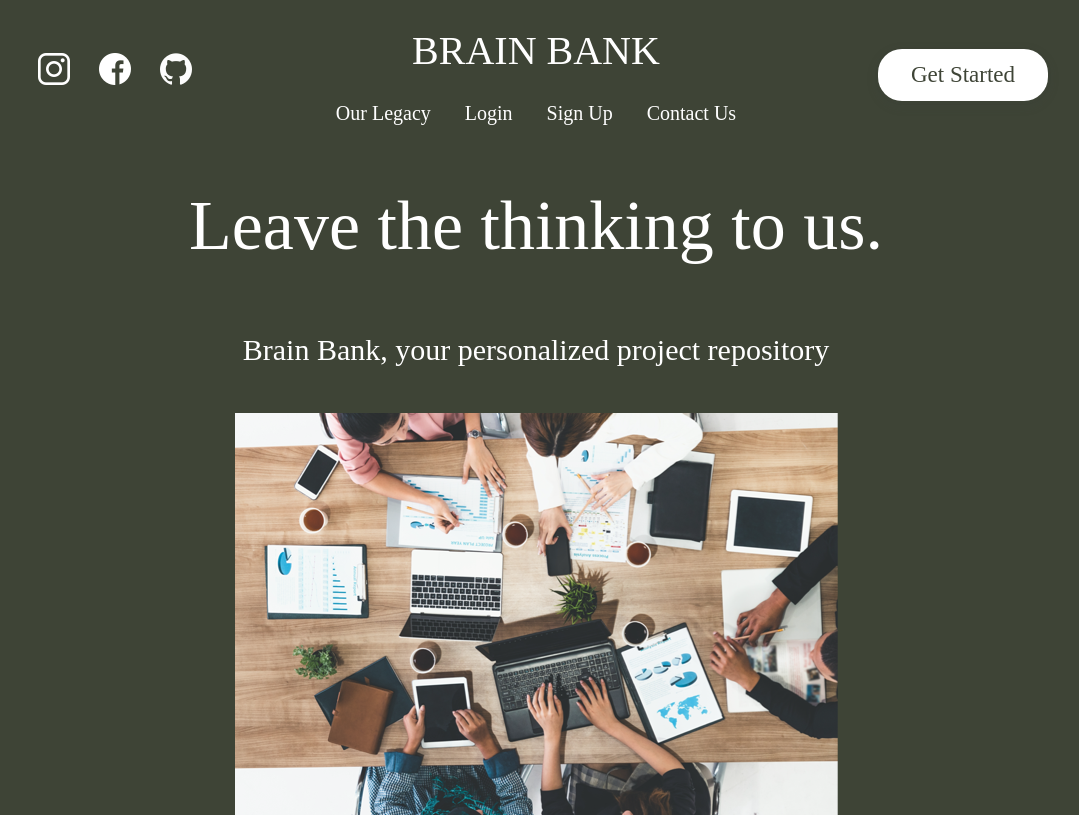
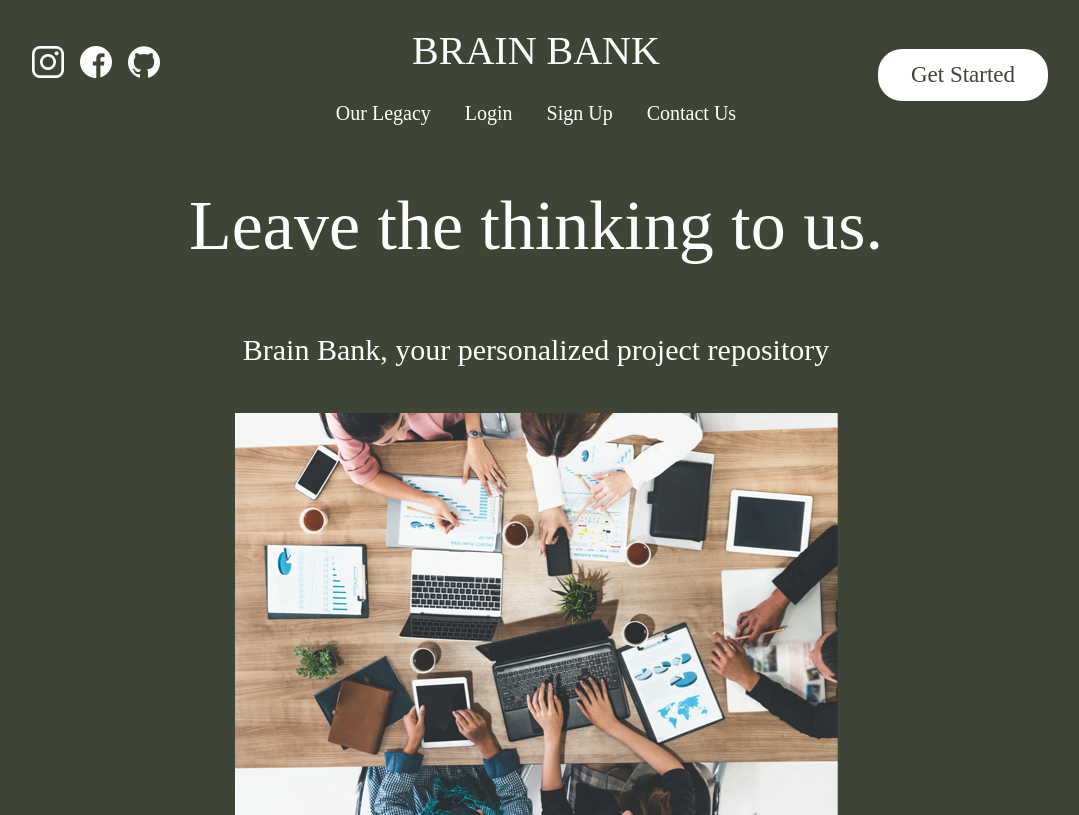
Before and after one commit to TaranChowdhury/BrainBank, a React (Create React App) app in the folder mern/client/: page / in a window 1280 px wide. Shown: the whole page, without its empty margins (104-1183 px from the left). Built offline with nearby package versions, Linux system fonts and the light colour scheme.

Commit message:
home page redict fixed, start page button fixed, socials redirect fixed

```diff
--- a/mern/client/src/components/navbar/NavBar.jsx
+++ b/mern/client/src/components/navbar/NavBar.jsx
@@ -5,12 +5,12 @@ import "./NavBar.css"
 const NavBar = () => {
   return (
     <div className="navbar">
-      <h1 className="mainTitle"><Link to='/Home'>BRAIN BANK</Link></h1>
+      <Link to='/'><h1 className="mainTitle">BRAIN BANK</h1></Link>
       <div className="background">
-        <h1 className="redictLinks"><Link to='/OurLegacy'>Our Legacy</Link></h1>
-        <h1 className="redictLinks"><Link to='/Login'>Login</Link></h1>
-        <h1 className="redictLinks"><Link to='/SignUp'>Sign Up</Link></h1>
-        <h1 className="redictLinks"><Link to='/ContactUs'>Contact Us</Link></h1>
+        <Link to='/OurLegacy'><h1 className="redictLinks">Our Legacy</h1></Link>
+        <Link to='/Login'><h1 className="redictLinks">Login</h1></Link>
+        <Link to='/SignUp'><h1 className="redictLinks">Sign Up</h1></Link>
+        <Link to='/ContactUs'><h1 className="redictLinks">Contact Us</h1></Link>
 
       </div>
 
--- a/mern/client/src/pages/Home/Home.css
+++ b/mern/client/src/pages/Home/Home.css
@@ -135,13 +135,14 @@ body{
   }
 
   .insta{
-    padding: 15%;
+    padding: 0.5rem;
   }
 
   .fb{
-    padding:15%;
+    padding:0.5rem;
   }
 
   .gh{
-    padding: 15%;
+    padding: 0.5rem;
+    /* use em or rem */
   }
--- a/mern/client/src/pages/Home/Home.jsx
+++ b/mern/client/src/pages/Home/Home.jsx
@@ -7,7 +7,6 @@ import Facebook from '../../assets/facebook.png';
 import GitHub from '../../assets/github.png';
 
 function Home() {
-
 
 
     return (
@@ -20,27 +19,25 @@ function Home() {
 
 
             <div className="getStartedButtonD">
-                <p class="getStartedButton" role="button" onClick={getStartedButton}>Get Started</p>
+                <Link to="/dashboard"><p class="getStartedButton" role="button">Get Started</p></Link>
             </div>
 
 
             <div className="socialsContainer">
-                <img className="insta" src={Instagram} alt="Instagram Image" />
-                <img className="fb" src={Facebook} alt="Facebook Image" />
-                <img className="gh" src={GitHub} alt="GitHub Image" />
+            <a href="https://github.com/TaranChowdhury/BrainBank" target='_blank'><img className="insta" src={Instagram} alt="Instagram Image" /></a>
+            <a href="https://github.com/TaranChowdhury/BrainBank" target='_blank'> <img className="fb" src={Facebook} alt="Facebook Image" /></a>
+            <a href="https://github.com/TaranChowdhury/BrainBank" target='_blank'><img className="gh" src={GitHub} alt="GitHub Image" /></a>
             </div>
 
             <img className="homePageContainer" src={HomePageImg} alt="Home Page Image" />
         </div>
     )
 
-    function getStartedButton(e) {
-        // load up the main page when created
-        e.preventDefault()
-        alert('get Started button was clicked');
-      }
-
-
+    // function getStartedButton(e) {
+    //     // load up the main page when created
+    //     e.preventDefault()
+    //     navigate("/dashboard")
+    //   }
 
 }
 
--- a/mern/client/src/pages/Sign Up/SignUp.css
+++ b/mern/client/src/pages/Sign Up/SignUp.css
@@ -0,0 +1 @@
+.signUpBanner {}
--- a/mern/client/src/pages/Sign Up/SignUp.jsx
+++ b/mern/client/src/pages/Sign Up/SignUp.jsx
@@ -69,6 +69,7 @@ const SignUp = () => {
 
 
   );
+
 }
 
 export default SignUp
```
